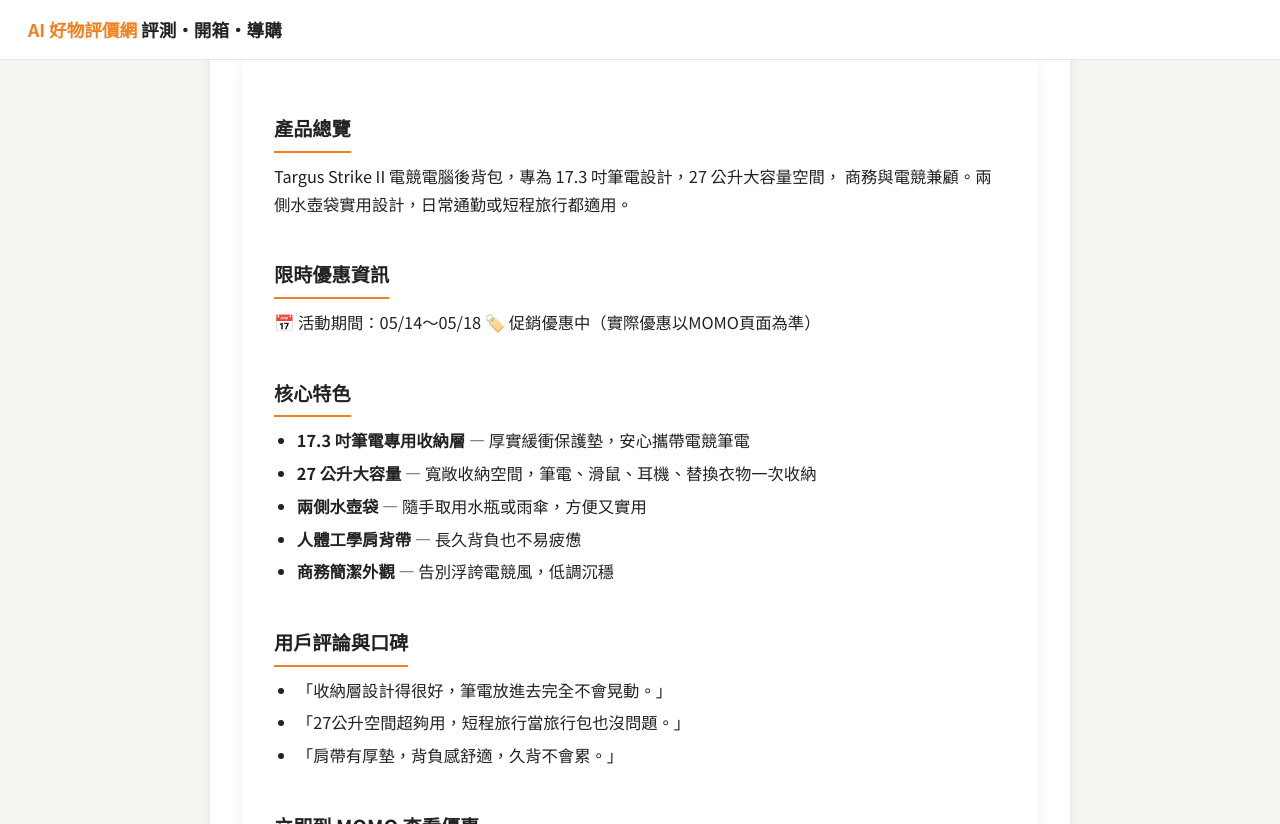
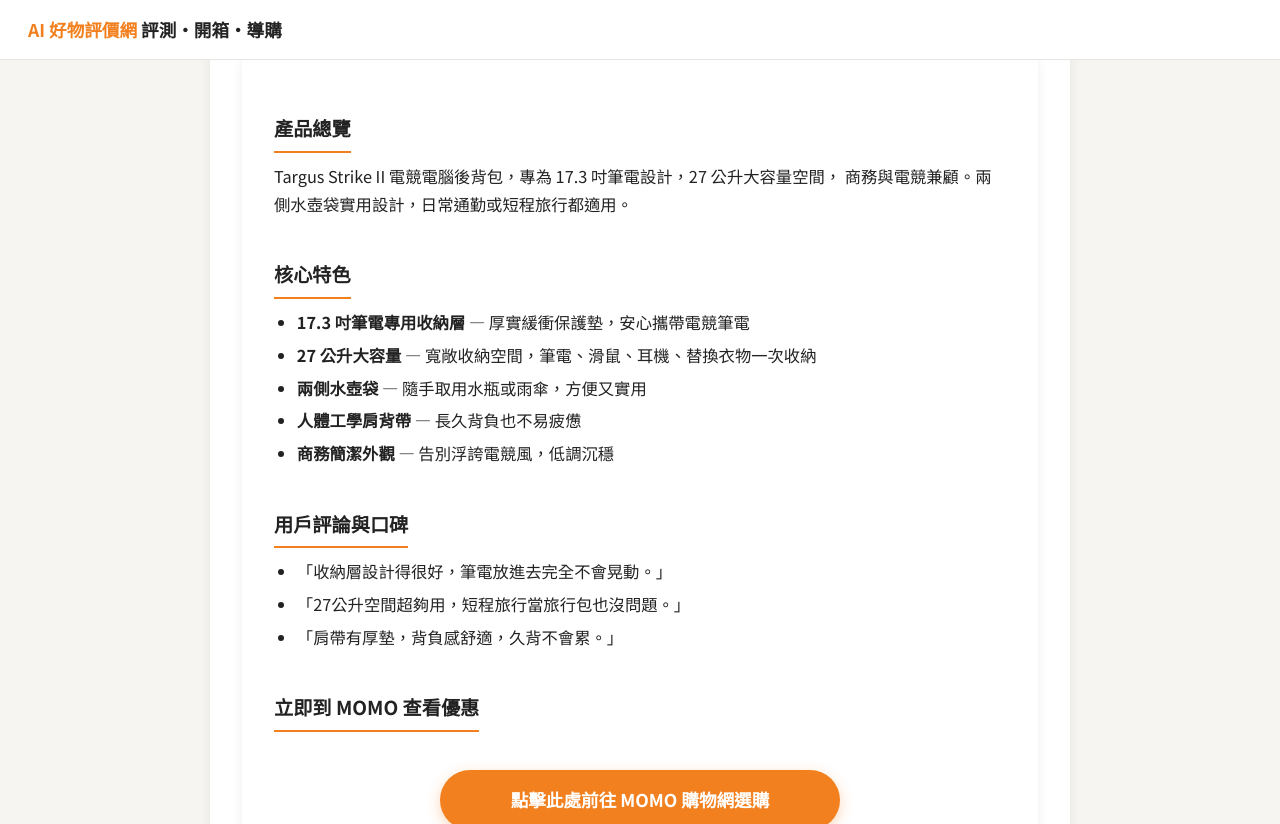
Before and after one commit to MDDAD/momo-evaluate, a Jekyll site: the page built from _posts/2026-05-15-07-targus-strike2-backpack.md, in a window 1280 px wide and 900 px high, scrolled down 335 px, cut to the strip 0-824 px from the top of the window. Built offline with Jekyll 4.4.1, drawn with Linux system fonts in a browser that asks for light colours.

Commit message:
移除Targus背包期限優惠資訊

```diff
--- a/_posts/2026-05-15-07-targus-strike2-backpack.md
+++ b/_posts/2026-05-15-07-targus-strike2-backpack.md
@@ -15,10 +15,6 @@
 ## 產品總覽
 Targus Strike II 電競電腦後背包，專為 17.3 吋筆電設計，27 公升大容量空間， 商務與電競兼顧。兩側水壺袋實用設計，日常通勤或短程旅行都適用。
 
-## 限時優惠資訊
-📅 活動期間：05/14～05/18
-🏷️ 促銷優惠中（實際優惠以MOMO頁面為準）
-
 ## 核心特色
 * **17.3 吋筆電專用收納層** — 厚實緩衝保護墊，安心攜帶電競筆電
 * **27 公升大容量** — 寬敞收納空間，筆電、滑鼠、耳機、替換衣物一次收納
```
